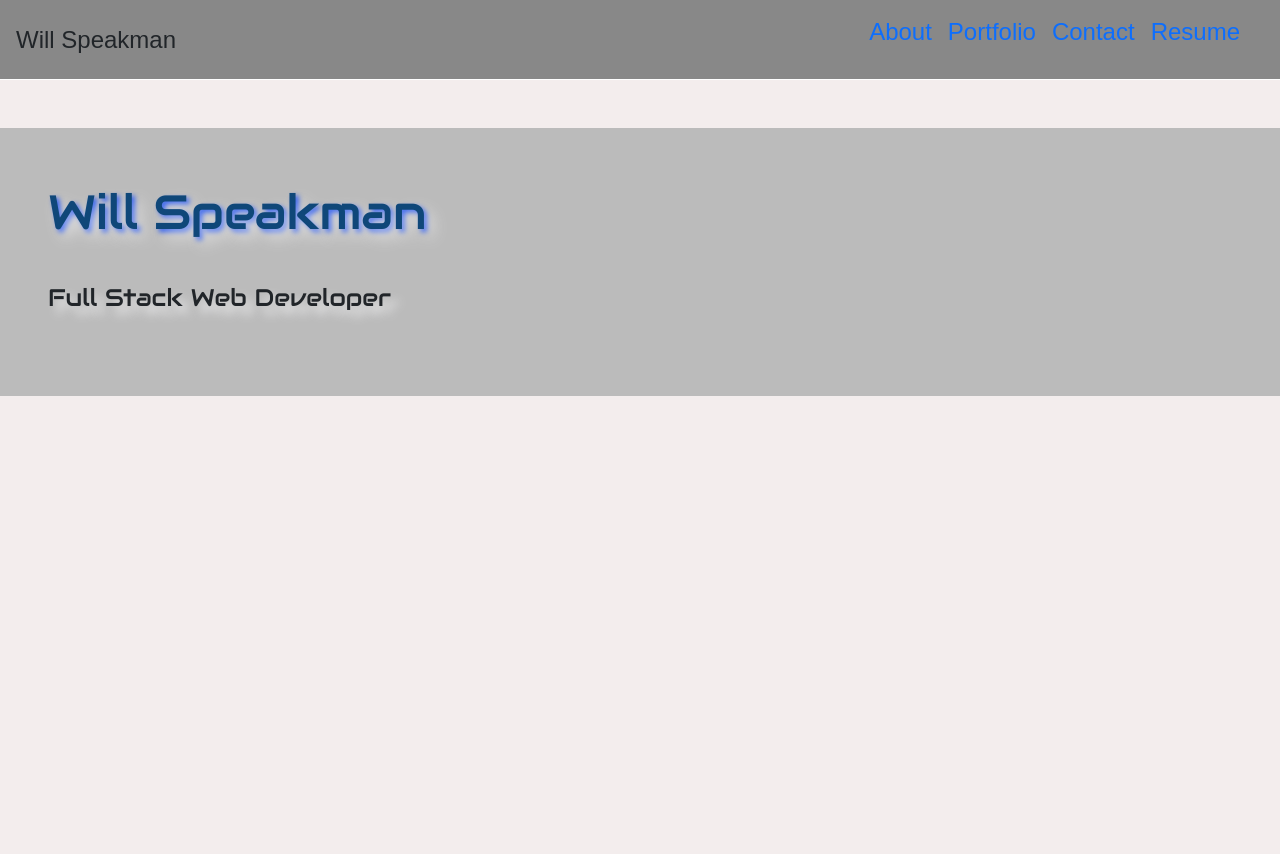
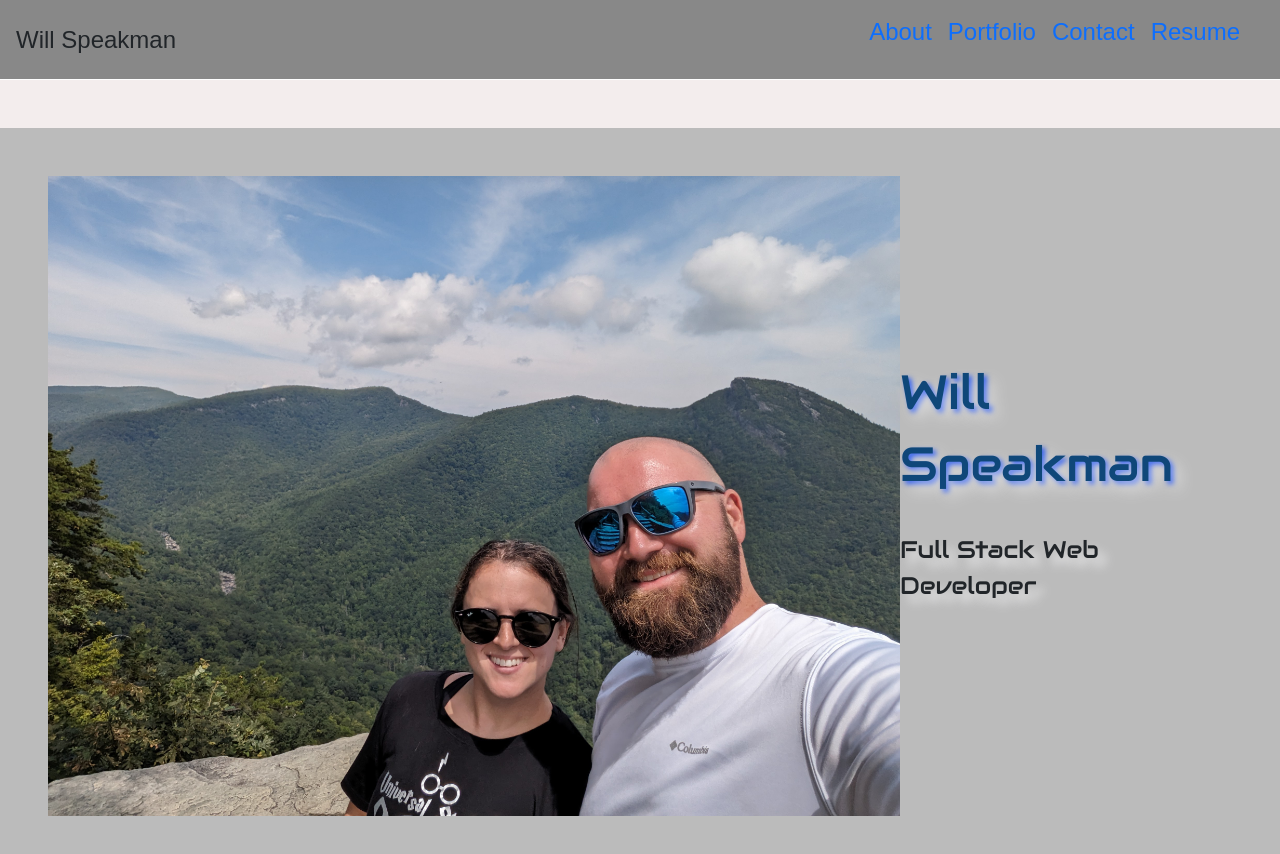
Before and after one commit to BreakfastSandwich/Reactionless_Drive, a React (Vite) app: page / in a window 1280 px wide. Shown: the top 854 px of the page. Before the commit the page ends 800 px from the top, so only its background shows below. Built offline with nearby package versions, Linux system fonts and the light colour scheme; a web font is replaced by a local one.

Commit message:
home page complete with img

```diff
--- a/src/components/pages/home/Home.jsx
+++ b/src/components/pages/home/Home.jsx
@@ -1,14 +1,19 @@
 import React from "react";
 import HomeCSS from './home.module.css'
+import ProfileIMG from '../../../assets/Profile.jpg'
 
 
 export default function Home() {
     return (
       <div className={HomeCSS.container}>
-        <header className={HomeCSS.header}>Will Speakman</header>
-        <p className={HomeCSS.body}>
+        <div className={HomeCSS.image}><img src={ProfileIMG} alt="" /></div>
+        <div className={HomeCSS.hero}>
+        <header className={HomeCSS.name}>Will Speakman</header>
+        <p className={HomeCSS.title}>
          Full Stack Web Developer
         </p>
+        </div>
+
       </div>
     );
   }
--- a/src/components/pages/home/home.module.css
+++ b/src/components/pages/home/home.module.css
@@ -2,10 +2,22 @@
     background: #bbbbbb;
     margin-top: 8rem;
     padding: 3rem;
+    display: flex;
+    flex-direction: row;
+    justify-content: space-evenly;
+    align-content: center;
+    align-items: center;
 
 }
 
-.header {
+.hero {
+    display: flex;
+    flex-direction: column;
+    flex-wrap: nowrap;
+    align-self: center;
+}
+
+.name {
     font-size: 3rem;
     font-family: 'Audiowide', sans-serif;
     color: rgb(15, 71, 121);
@@ -13,12 +25,10 @@
     text-shadow: 8px 8px 15px rgb(232, 232, 233), 3px 3px 5px rgb(15, 71, 247);
     margin-bottom: 2rem;
 
-    /* background: blue; */
-    /* color: blueviolet; */
 }
 
 
-.body {
+.title {
     font-size: 1.5rem;
     font-family: 'Audiowide', sans-serif;
     color: rgb(333);
@@ -26,3 +36,12 @@
     text-shadow: 8px 8px 10px rgb(232, 232, 233);
     margin-bottom: 2rem;
 }
+
+.image>img {
+    height: 40rem;
+    width: auto;
+    object-fit: contain;
+    object-position: center;
+    /* background-image: url(../../../assets/Profile.jpg); */
+    z-index: 10;
+}
```
Also changed, not shown: src/assets/Profile.jpg (added).
